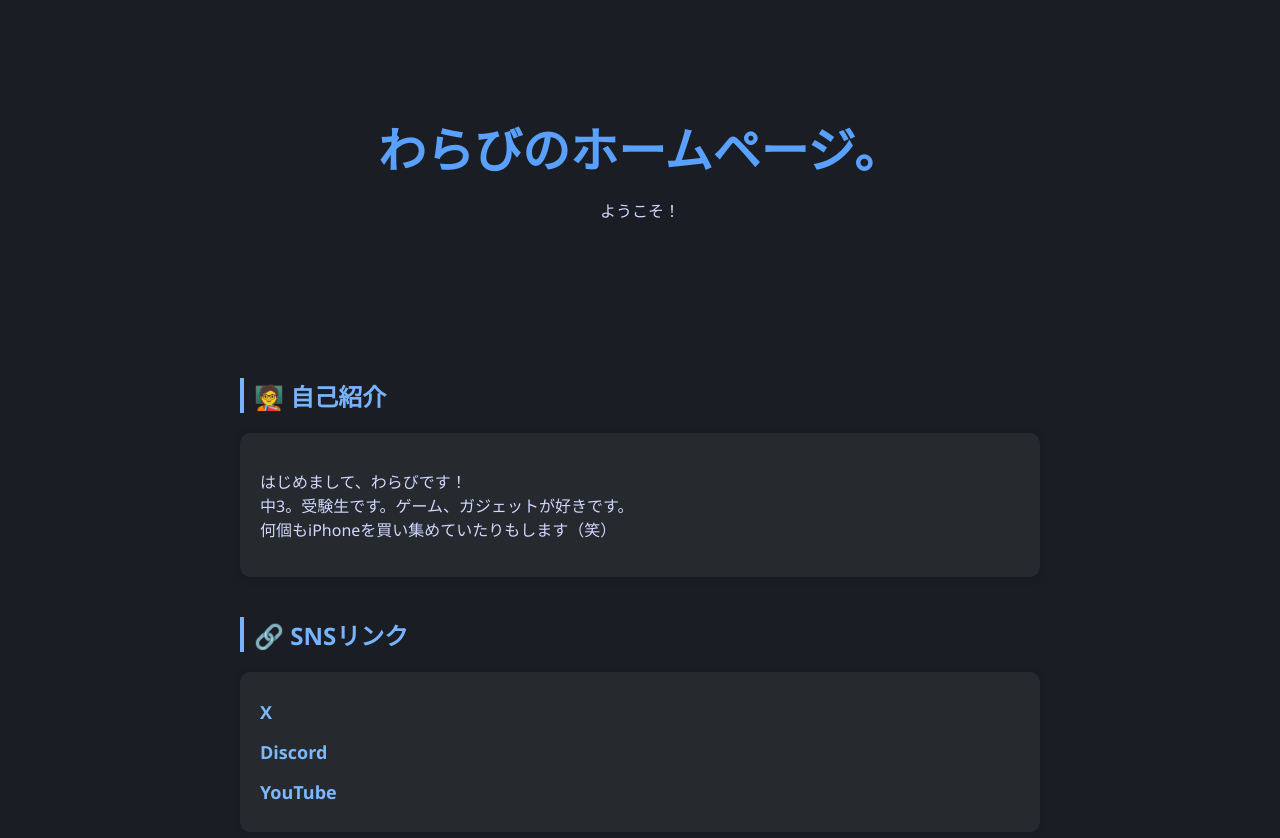
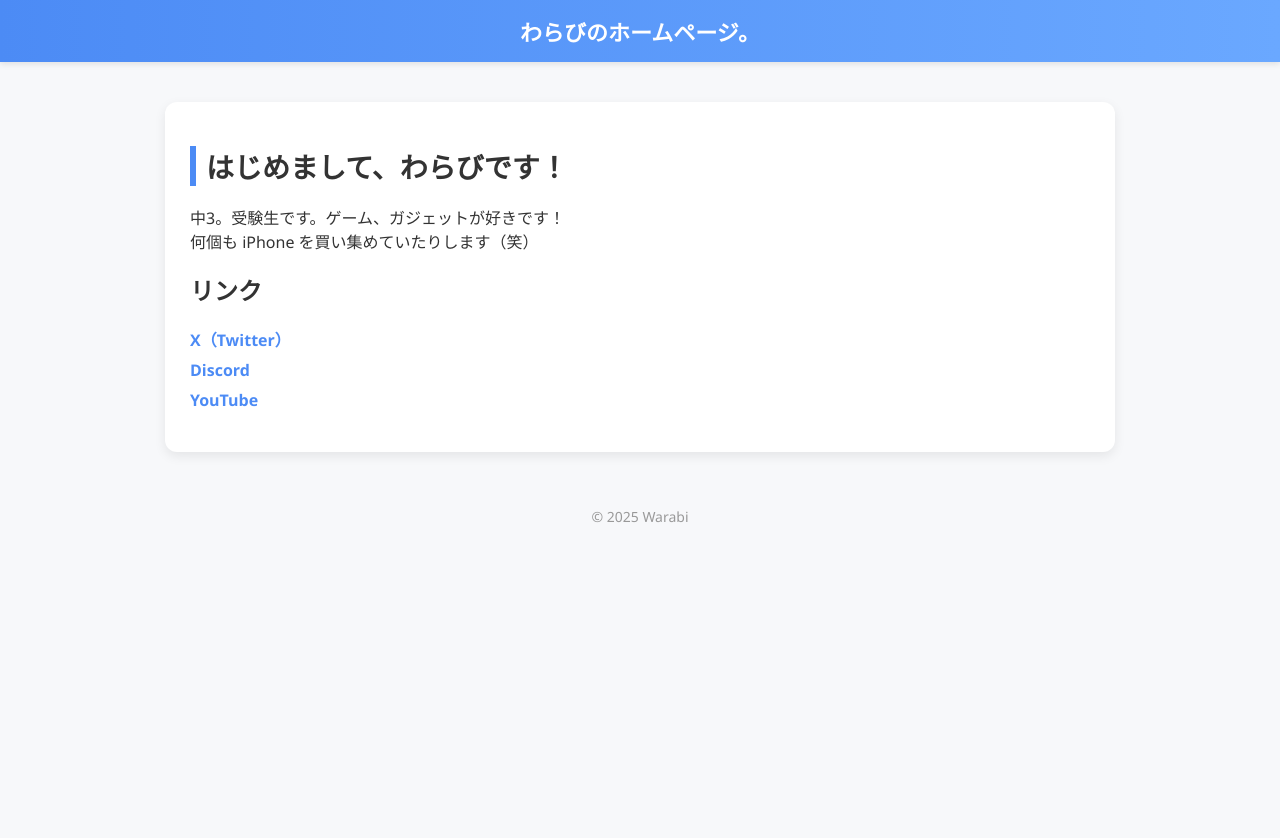
Before and after one commit to mezudesu0000/warabi-webpages, a plain HTML site: page index.html in a window 1280 px wide. After the commit the page ends 800 px from the top, so only its background shows below. Drawn offline with Linux system fonts and the light colour scheme.

Commit message:
Update index.html

```diff
--- a/index.html
+++ b/index.html
@@ -3,44 +3,54 @@
 <head>
     <meta charset="UTF-8">
     <meta name="viewport" content="width=device-width, initial-scale=1.0">
-    <title>わらびのホームページ</title>
+    <title>Warabi Webpage</title>
 
     <style>
         body {
             margin: 0;
-            padding: 0;
-            background: #1a1d23; /* 画像のような濃いグレー */
-            font-family: "Segoe UI", sans-serif;
-            color: #d0d8ff; /* 全体の文字色（青みがかった白） */
+            font-family: "Segoe UI", Arial, sans-serif;
+            background: #f7f8fa;
+            color: #333;
         }
 
+        /* ヘッダー */
         header {
-            padding: 80px 20px;
+            background: linear-gradient(90deg, #4c8bf5, #6aa8ff);
+            color: white;
+            padding: 15px 20px;
             text-align: center;
+            font-size: 22px;
+            font-weight: bold;
+            box-shadow: 0 2px 6px rgba(0,0,0,0.1);
+        }
+
+        /* コンテンツ部分 */
+        .container {
+            max-width: 900px;
+            margin: 40px auto;
+            background: white;
+            padding: 25px;
+            border-radius: 12px;
+            box-shadow: 0 4px 12px rgba(0,0,0,0.08);
         }
 
         h1 {
-            font-size: 48px;
-            font-weight: bold;
-            color: #5aa0ff; /* タイトルの青色 */
-            margin-bottom: 10px;
+            font-size: 28px;
+            border-left: 6px solid #4c8bf5;
+            padding-left: 10px;
         }
 
-        .container {
-            max-width: 800px;
-            margin: 0 auto;
-            padding: 20px;
+        ul {
+            list-style: none;
+            padding-left: 0;
         }
 
-        h2 {
-            color: #76b4ff;
-            border-left: 4px solid #76b4ff;
-            padding-left: 10px;
-            margin-top: 40px;
+        ul li {
+            margin: 8px 0;
         }
 
         a {
-            color: #7bb8ff;
+            color: #4c8bf5;
             text-decoration: none;
             font-weight: bold;
         }
@@ -49,18 +59,13 @@
             text-decoration: underline;
         }
 
-        .sns-links a {
-            display: block;
-            padding: 8px 0;
-            font-size: 18px;
-        }
-
-        .card {
-            background: rgba(255, 255, 255, 0.05);
-            padding: 20px;
-            border-radius: 10px;
-            margin-top: 15px;
-            box-shadow: 0 0 10px rgba(0,0,0,0.2);
+        /* フッター */
+        footer {
+            margin-top: 40px;
+            text-align: center;
+            padding: 15px 0;
+            color: #999;
+            font-size: 14px;
         }
     </style>
 </head>
@@ -68,27 +73,28 @@
 <body>
 
     <header>
-        <h1>わらびのホームページ。</h1>
-        <p>ようこそ！</p>
+        わらびのホームページ。
     </header>
 
     <div class="container">
+        <h1>はじめまして、わらびです！</h1>
 
-        <h2>🧑‍🏫 自己紹介</h2>
-        <div class="card">
-            <p>はじめまして、わらびです！<br>
-            中3。受験生です。ゲーム、ガジェットが好きです。<br>
-            何個もiPhoneを買い集めていたりもします（笑）</p>
-        </div>
+        <p>
+            中3。受験生です。ゲーム、ガジェットが好きです！<br>
+            何個も iPhone を買い集めていたりします（笑）
+        </p>
 
-        <h2>🔗 SNSリンク</h2>
-        <div class="card sns-links">
-            <a href="https://twitter.com/0__wa__0" target="_blank">X</a>
-            <a href="https://discord.com/users/xb8n" target="_blank">Discord</a>
-            <a href="https://www.youtube.com/@user-rs-fbckw" target="_blank">YouTube</a>
-        </div>
+        <h2>リンク</h2>
+        <ul>
+            <li><a href="https://twitter.com/0__wa__0" target="_blank">X（Twitter）</a></li>
+            <li><a href="https://discord.com/users/xb8n" target="_blank">Discord</a></li>
+            <li><a href="https://www.youtube.com/@user-rs-fbckw" target="_blank">YouTube</a></li>
+        </ul>
+    </div>
 
-    </div>
+    <footer>
+        © 2025 Warabi
+    </footer>
 
 </body>
 </html>
```
